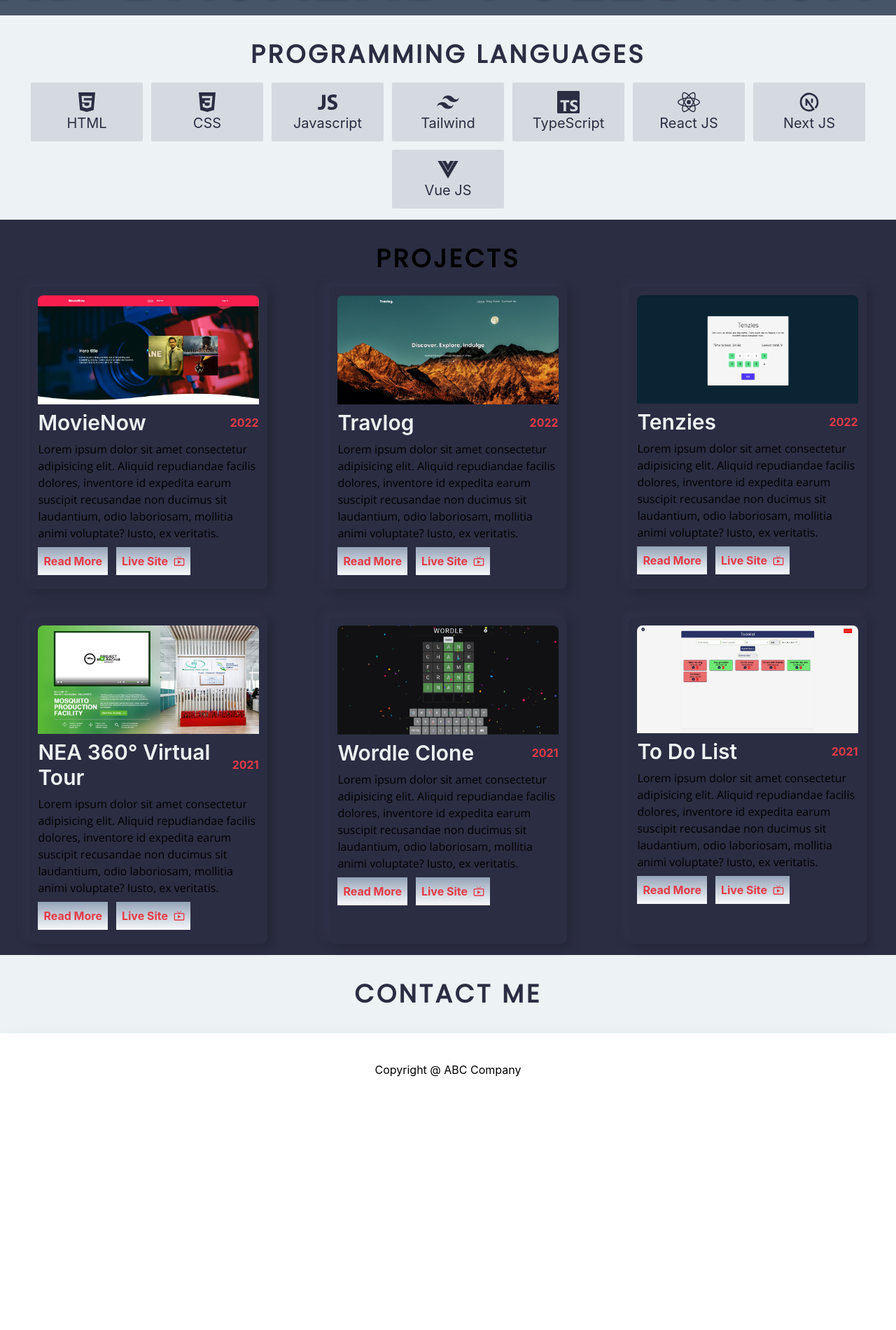
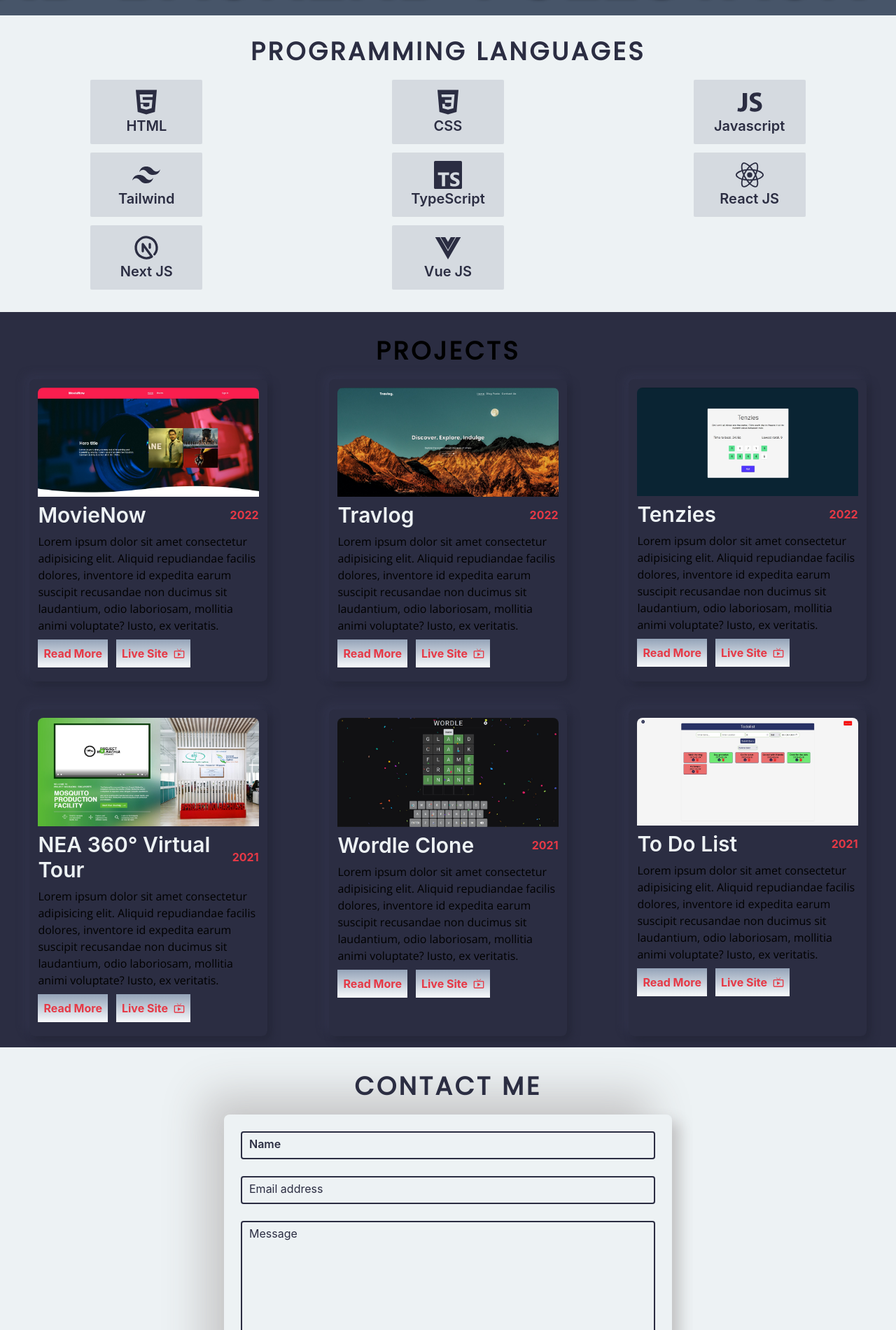
Before and after one commit to lweichern/portfolio, a Next.js app: page / in a window 1280 px wide. Shown: the part 886-2787 px from the top of the page at 70% size. Before the commit the page ends 2467 px from the top, so only its background shows below. Built offline with nearby package versions, Linux system fonts and the light colour scheme.

Commit message:
Add contact me section and fix grid on language section

```diff
--- a/components/contactMe/ContactMe.jsx
+++ b/components/contactMe/ContactMe.jsx
@@ -6,9 +6,66 @@
       id="contactMe"
       className="text-center bg-secondary text-primary py-4"
     >
-      <h1 className=" text-4xl py-5 font-semibold uppercase tracking-widest font-title ">
-        Contact Me
-      </h1>
+      <div>
+        <h1 className=" text-4xl py-5 font-semibold uppercase tracking-widest font-title">
+          Contact Me
+        </h1>
+
+        <div class="neumorphism-shadow-form block rounded-lg p-6 bg-secondary mx-auto w-[90%] md:w-[70%] lg:w-[50%]">
+          <form>
+            <div class="relative mb-6 text-primary" data-te-input-wrapper-init>
+              <input
+                type="text"
+                class="peer block min-h-[auto] w-full rounded border-2 border-primary focus:border-secondary bg-transparent py-[0.32rem] px-3 leading-[1.6] outline-none transition-all duration-200 ease-linear focus:placeholder:opacity-100 data-[te-input-state-active]:placeholder:opacity-100 motion-reduce:transition-none  [&:not([data-te-input-placeholder-active])]:placeholder:opacity-0 text-primary"
+                id="exampleInput7"
+                placeholder="Name"
+              />
+              <label
+                for="exampleInput7"
+                class="pointer-events-none absolute top-0 left-3 mb-0 max-w-[90%] origin-[0_0] truncate pt-[0.37rem] leading-[1.6] text-primary transition-all duration-200 ease-out peer-focus:-translate-y-[0.9rem] peer-focus:scale-[0.8] peer-focus:text-primary peer-data-[te-input-state-active]:-translate-y-[0.9rem] peer-data-[te-input-state-active]:scale-[0.8] motion-reduce:transition-none font-semibold"
+              >
+                Name
+              </label>
+            </div>
+            <div class="relative mb-6" data-te-input-wrapper-init>
+              <input
+                type="email"
+                class="peer block min-h-[auto] border-2 border-primary focus:border-secondary w-full rounded bg-transparent py-[0.32rem] px-3 leading-[1.6] outline-none transition-all duration-200 ease-linear focus:placeholder:opacity-100 data-[te-input-state-active]:placeholder:opacity-100 motion-reduce:transition-none dark:text-neutral-200 dark:placeholder:text-neutral-200 [&:not([data-te-input-placeholder-active])]:placeholder:opacity-0"
+                id="exampleInput8"
+                placeholder="Email address"
+              />
+              <label
+                for="exampleInput8"
+                class="pointer-events-none absolute top-0 left-3 mb-0 max-w-[90%] origin-[0_0] truncate pt-[0.37rem] leading-[1.6] text-primary transition-all duration-200 ease-out peer-focus:-translate-y-[0.9rem] peer-focus:scale-[0.8] peer-data-[te-input-state-active]:-translate-y-[0.9rem] peer-data-[te-input-state-active]:scale-[0.8] motion-reduce:transition-none"
+              >
+                Email address
+              </label>
+            </div>
+            <div class="relative mb-6" data-te-input-wrapper-init>
+              <textarea
+                class="peer block min-h-[auto] w-full rounded border-2 border-primary focus:border-secondary bg-transparent py-[0.32rem] px-3 leading-[1.6] outline-none transition-all duration-200 ease-linear focus:placeholder:opacity-100 data-[te-input-state-active]:placeholder:opacity-100 motion-reduce:transition-none dark:text-neutral-200 dark:placeholder:text-neutral-200 [&:not([data-te-input-placeholder-active])]:placeholder:opacity-0"
+                id="exampleFormControlTextarea13"
+                rows="6"
+                placeholder="Message"
+              ></textarea>
+              <label
+                for="exampleFormControlTextarea13"
+                class="pointer-events-none absolute top-0 left-3 mb-0 max-w-[90%] origin-[0_0] truncate pt-[0.37rem] leading-[1.6] text-primary transition-all duration-200 ease-out peer-focus:-translate-y-[0.9rem] peer-focus:scale-[0.8]  peer-data-[te-input-state-active]:-translate-y-[0.9rem] peer-data-[te-input-state-active]:scale-[0.8] motion-reduce:transition-none"
+              >
+                Message
+              </label>
+            </div>
+            <button
+              type="submit"
+              class="w-full rounded bg-primary px-6 py-2.5  font-medium uppercase leading-tight text-white shadow-md transition duration-150 ease-in-out hover:bg-primary-700 hover:shadow-lg focus:bg-primary-700 focus:shadow-lg focus:outline-none focus:ring-0 active:bg-primary-800 active:shadow-lg text-md"
+              data-te-ripple-init
+              data-te-ripple-color="light"
+            >
+              Send
+            </button>
+          </form>
+        </div>
+      </div>
     </section>
   );
 }
--- a/components/home/Cursor.jsx
+++ b/components/home/Cursor.jsx
@@ -27,7 +27,7 @@
   return (
     <motion.div
       whileTap={{ scale: 1.08 }}
-      className={`fixed w-9 h-9 rounded-full border-2 border-slate-300 z-10 left-8 top-8 -translate-x-1/2 -translate-y-1/2 transition-transform duration-100 cursor-none pointer-events-none hidden lg:block ${
+      className={`fixed w-9 h-9 rounded-full border-2 border-accent z-10 left-8 top-8 -translate-x-1/2 -translate-y-1/2 transition-transform duration-100 cursor-none pointer-events-none hidden lg:block ${
         isClicked ? "scale-125" : "scale-100"
       }`}
       style={{ left: cursorPosition.x, top: cursorPosition.y }}
--- a/components/home/LanguageCard.jsx
+++ b/components/home/LanguageCard.jsx
@@ -14,7 +14,7 @@
     >
       {/* <RiVuejsFill /> */}
       <div className="mx-auto">{component}</div>
-      <div className=" text-xl">{name}</div>
+      <div className=" text-xl font-semibold">{name}</div>
     </motion.div>
   );
 }
--- a/components/home/Languages.jsx
+++ b/components/home/Languages.jsx
@@ -7,7 +7,7 @@
 import { RiVuejsFill } from "react-icons/ri";
 
 export default function Languages({}) {
-  const logoStyle = "w-8 h-8 mx-auto";
+  const logoStyle = "w-10 h-10 mx-auto";
 
   const languages = [
     {
@@ -59,13 +59,13 @@
   return (
     <section
       id="languagesSection"
-      className="text-center bg-secondary text-primary py-4"
+      className="text-center bg-secondary text-primary py-8"
     >
-      <h1 className=" text-4xl py-5 font-semibold uppercase tracking-widest font-title ">
+      <h1 className=" text-4xl pb-5 font-semibold uppercase tracking-widest font-title ">
         Programming Languages
       </h1>
       <motion.div
-        className="flex justify-center gap-3 flex-wrap mx-auto"
+        className="grid gap-3 mx-auto grid-row grid-cols-fluid2 justify-items-center"
         variants={container}
         initial="hidden"
         animate="visible"
--- a/styles/globals.css
+++ b/styles/globals.css
@@ -30,6 +30,10 @@
   box-shadow: 28px 28px 56px #212232, -28px -28px 56px #353852;
 }
 
+.neumorphism-shadow-form {
+  box-shadow: 10px 10px 20px #c1c1c2, -30px -30px 60px #c8c8c9;
+}
+
 nav .active .line {
   display: block;
 }
--- a/tailwind.config.js
+++ b/tailwind.config.js
@@ -23,6 +23,7 @@
       },
       gridTemplateColumns: {
         fluid: "repeat(auto-fit,minmax(25rem,1fr))",
+        fluid2: "repeat(auto-fit,minmax(20rem,1fr))",
       },
     },
     fontFamily: {
```
Also changed, not shown: public/images/mailbox.svg (added).
